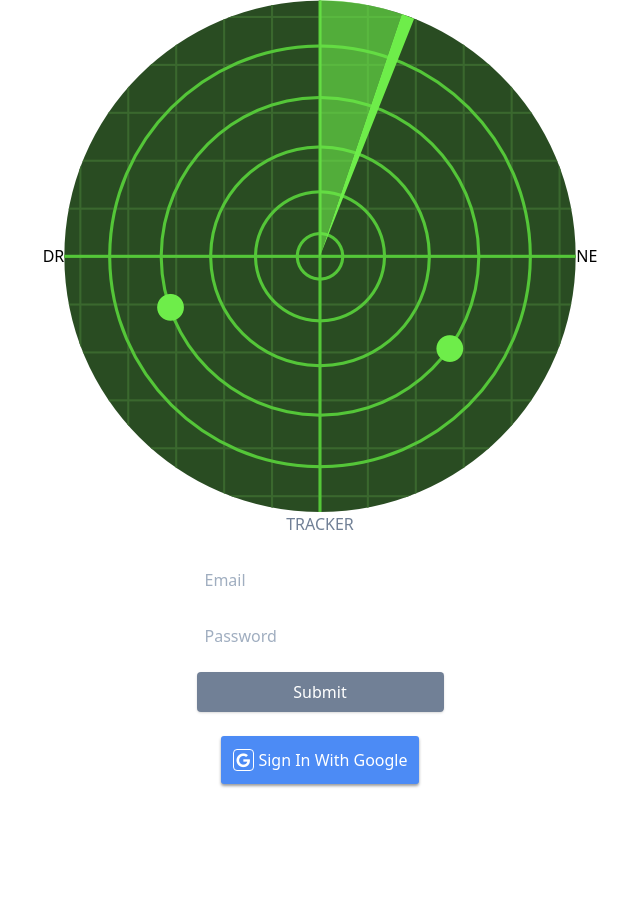
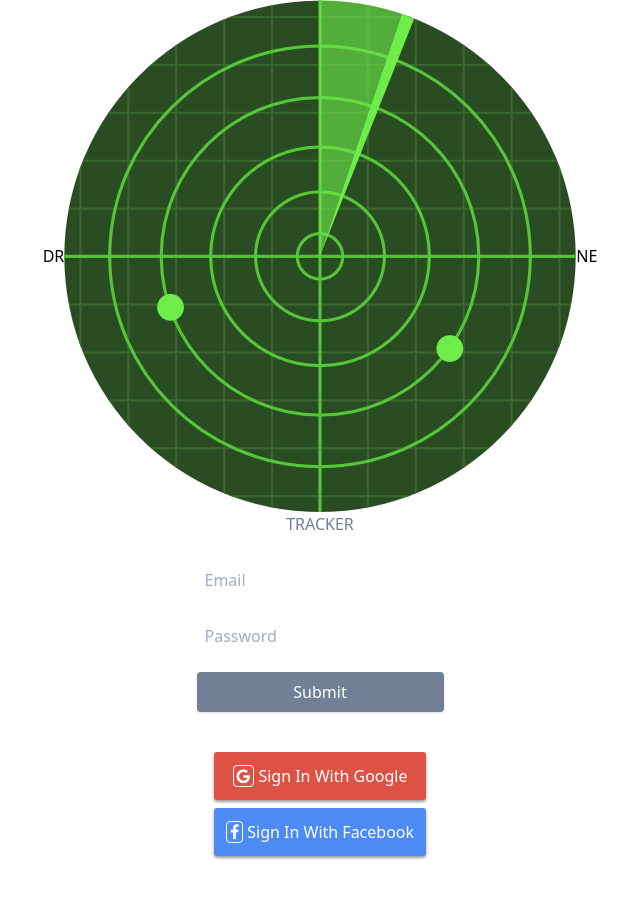
Before and after one commit to betonit007/drone-tracker, a React (Create React App) app: page / in a window 1280 px wide. Shown: the top 898 px of the page, without its empty margins (320-960 px from the left). Before the commit the page ends 824 px from the top, so only its background shows below. Built offline with nearby package versions, Linux system fonts and the light colour scheme; no server answers.

Commit message:
added styling for facebook and google login

```diff
--- a/public/index.html
+++ b/public/index.html
@@ -9,7 +9,7 @@
       name="description"
       content="Web site created using create-react-app"
     />
-    <link rel="stylesheet" href="https://stackpath.bootstrapcdn.com/font-awesome/4.7.0/css/font-awesome.min.css">    <title>Fire Chat</title>
+    <link rel="stylesheet" href="https://stackpath.bootstrapcdn.com/font-awesome/4.7.0/css/font-awesome.min.css">
     <title>Drone Tracker</title>
   </head>
   <body>
--- /dev/null
+++ b/src/components/auth/GoogleFacebookSignin.js
@@ -0,0 +1,54 @@
+import React from "react";
+import { signInWithGoogle, signInWithFaceBook } from "../../firebase/firebase.utils";
+
+const facebookButtonStyle = {
+  padding: "12px",
+  backgroundColor: "#4C8BF5",
+  color: "#fff",
+  boxShadow: "0 2px 3px rgba(0, 0, 0, 0.397)",
+  borderRadius: "3px",
+  border: "none",
+  width: "100%"
+};
+
+const googleButtonStyle = {
+  padding: "12px",
+  backgroundColor: "#de5246",
+  color: "#fff",
+  boxShadow: "0 2px 3px rgba(0, 0, 0, 0.397)",
+  borderRadius: "3px",
+  border: "none",
+  width: "100%"
+};
+
+
+const iconStyle = {
+  border: "1px solid #fff",
+  padding: "2px 3px",
+  borderRadius: "4px",
+};
+
+const GoogleSigin = () => {
+  return (
+    <div className='mobile-width p-4'>
+      <div className='mb-2'>
+        <button
+          style={googleButtonStyle}
+          onClick={() => signInWithGoogle()}
+        >
+          <i style={iconStyle} className="fa fa-google"></i> Sign In With Google
+      </button>
+      </div>
+      <div>
+        <button
+          style={facebookButtonStyle}
+          onClick={() => signInWithFaceBook()}
+        >
+          <i style={iconStyle} className="fa fa-facebook"></i> Sign In With Facebook
+      </button>
+      </div>
+    </div>
+  );
+};
+
+export default GoogleSigin;
--- a/src/components/auth/GoogleSigin.js
+++ /dev/null
@@ -1,32 +0,0 @@
-import React from "react";
-import { signInWithGoogle } from "../../firebase/firebase.utils";
-
-const buttonStyle = {
-  padding: "12px",
-  backgroundColor: "#4C8BF5",
-  color: "#fff",
-  boxShadow: "0 2px 3px rgba(0, 0, 0, 0.397)",
-  borderRadius: "3px",
-  border: "none",
-};
-
-const iconStyle = {
-  border: "1px solid #fff",
-  padding: "2px 3px",
-  borderRadius: "4px",
-};
-
-const GoogleSigin = () => {
-  return (
-    <div>
-      <button
-        style={buttonStyle}
-        onClick={() => signInWithGoogle()}
-      >
-        <i style={iconStyle} className="fa fa-google"></i> Sign In With Google
-      </button>
-    </div>
-  );
-};
-
-export default GoogleSigin;
--- a/src/firebase/firebase.utils.js
+++ b/src/firebase/firebase.utils.js
@@ -18,8 +18,11 @@ firebase.initializeApp(firebaseConfig);
 export const auth = firebase.auth();
 export const firestore = firebase.firestore();
 
-const provider = new firebase.auth.GoogleAuthProvider();
-provider.setCustomParameters({ prompt: "select_account" });
-export const signInWithGoogle = () => auth.signInWithPopup(provider);
+const gProvider = new firebase.auth.GoogleAuthProvider();
+const faceProvider = new firebase.auth.FacebookAuthProvider();
+
+gProvider.setCustomParameters({ prompt: "select_account" });
+export const signInWithGoogle = () => auth.signInWithPopup(gProvider);
+export const signInWithFaceBook = () => auth.signInWithPopup(faceProvider);
 
 export default firebase;
--- a/src/pages/Landing.js
+++ b/src/pages/Landing.js
@@ -1,7 +1,7 @@
 import React from "react";
 import {Link} from 'react-router-dom';
 import SignIn from "../components/auth/SignIn";
-import GoogleSignin from "../components/auth/GoogleSigin";
+import GoogleFacebookSignin from "../components/auth/GoogleFacebookSignin";
 
 const Landing = () => {
   return (
@@ -18,7 +18,7 @@ const Landing = () => {
         </div>
         <div className='text-gray-600 subtitle'>TRACKER</div>
         <SignIn />
-        <GoogleSignin />
+        <GoogleFacebookSignin />
         <Link className='text-white pt-4' to='./register'>Or click here to register!</Link>
       </div>
     </div>
```
Also changed, not shown: src/assets/custom-utilities.css (+14 -4 lines).
